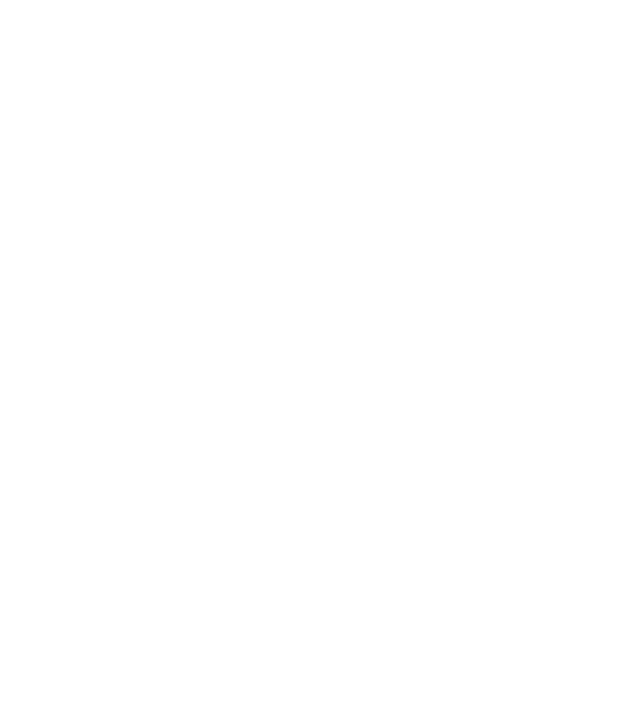
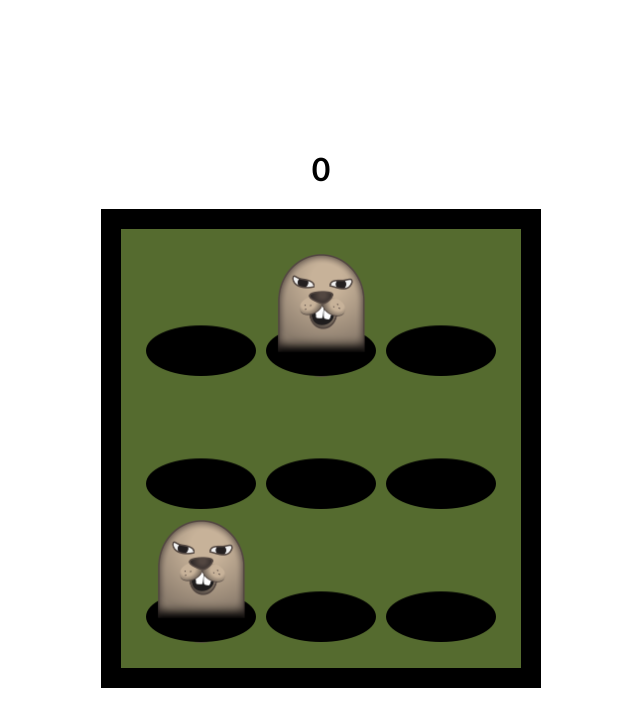
Before and after one commit to moyers123/pair-webpage, a plain HTML site: page index.html in a window 1280 px wide. Shown: the whole page, without its empty margins (327-967 px from the left). Drawn offline with Linux system fonts and the light colour scheme.

Commit message:
whack a mole

```diff
--- a/index.html
+++ b/index.html
@@ -1,12 +1,23 @@
 <!DOCTYPE html>
 <html lang="en">
 <head>
-    <meta charset="UTF-8">
-    <meta http-equiv="X-UA-Compatible" content="IE=edge">
-    <meta name="viewport" content="width=device-width, initial-scale=1.0">
-    <title>Document</title>
+  <meta charset="UTF-8">
+  <title>Whack-a-mole</title>
+  <link rel="stylesheet" href="style.css"/>
+  <script src="index.js" defer></script>
 </head>
 <body>
-
+  <h1 id="score">0</h1>
+  <div id="whack-a-mole">
+    <div class="hole"></div>
+    <div class="hole"></div>
+    <div class="hole"></div>
+    <div class="hole"></div>
+    <div class="hole"></div>
+    <div class="hole"></div>
+    <div class="hole"></div>
+    <div class="hole"></div>
+    <div class="hole"></div>
+  </div>
 </body>
 </html>
--- /dev/null
+++ b/index.js
@@ -0,0 +1,35 @@
+const holesArray = document.getElementsByClassName('hole')
+const board = document.getElementById('whack-a-mole')
+const score = document.getElementById('score')
+
+const delay = ms => new Promise(res => setTimeout(res, ms));
+let scoreCount = 0;
+
+const popUp = () => {
+    const indexNumber = Math.floor(Math.random() * 9);
+    const holePosition = holesArray[indexNumber];
+
+    if(holePosition.classList.contains('mole')){
+        return;
+    }
+
+    holePosition.classList.toggle('mole');
+    setTimeout(() => {
+        //remove mole if not clicked on//
+        if(holePosition.classList.contains('mole'))
+        holePosition.classList.toggle('mole');
+    }, 2000)
+}
+
+const moleClick = (event) => {
+    if(event.target.classList.contains('mole')){
+        scoreCount++;
+        score.innerHTML = scoreCount;
+        event.target.classList.toggle('mole');
+    }
+    console.log(event.target);
+}
+
+board.addEventListener('click', moleClick)
+
+setInterval(popUp, 1000);
--- /dev/null
+++ b/style.css
@@ -0,0 +1,34 @@
+body {
+    display: flex;
+    flex-direction: column;
+    justify-content: center;
+    align-items: center;
+    width: 100vw;
+    height: 100vh;
+    font-family: 'Gill Sans', 'Gill Sans MT', Calibri, 'Trebuchet MS', sans-serif;
+  }
+
+  #whack-a-mole {
+    background-color: darkolivegreen;
+    border: solid 20px #000;
+    padding: 20px;
+    width: 360px;
+    display: flex;
+    flex-wrap: wrap;
+  }
+
+  .hole {
+    background-image: url("images/hole.png");
+    background-size: contain;
+    width: 110px;
+    height: 123px;
+    margin: 5px;
+  }
+
+  .mole {
+    background-image: url("images/mole.png");
+  }
+
+  .mole:hover{
+      cursor: pointer;
+  }
```
Also changed, not shown: images/hole.png (added), images/mole.png (added).
